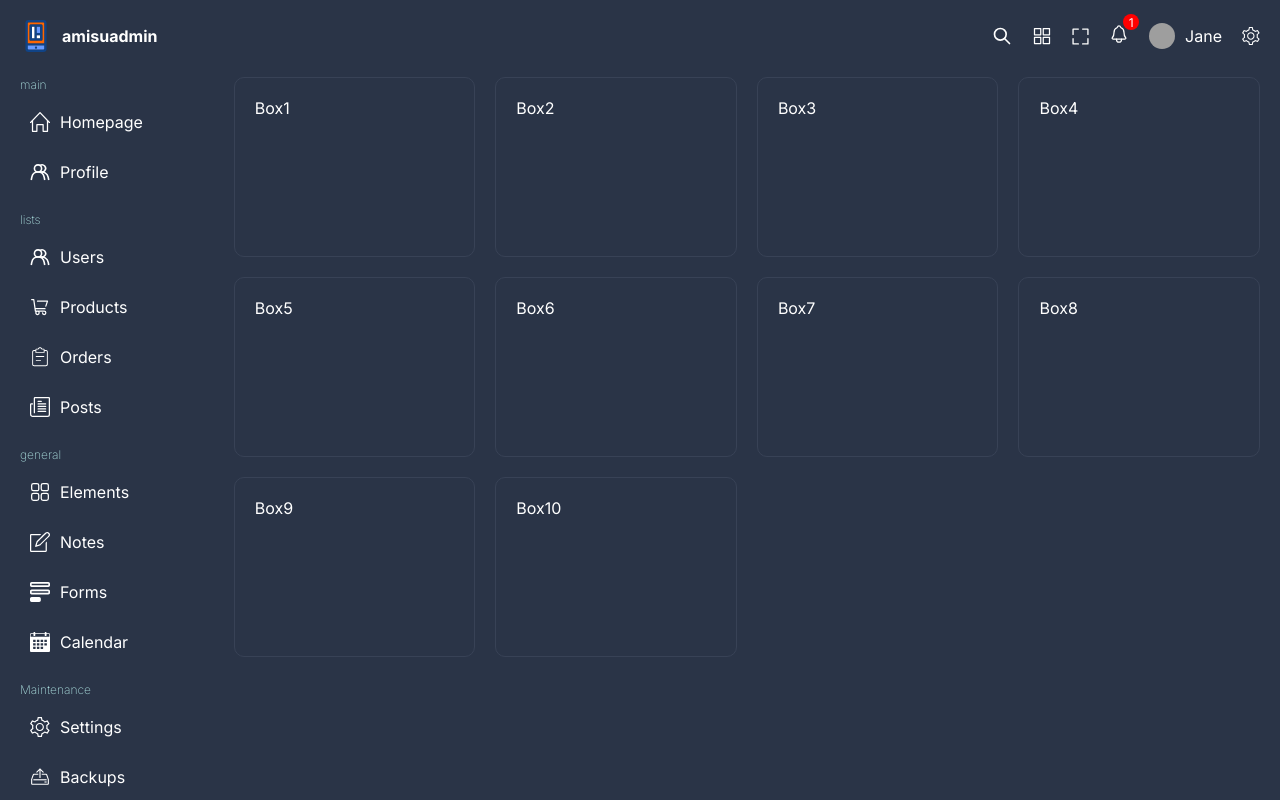
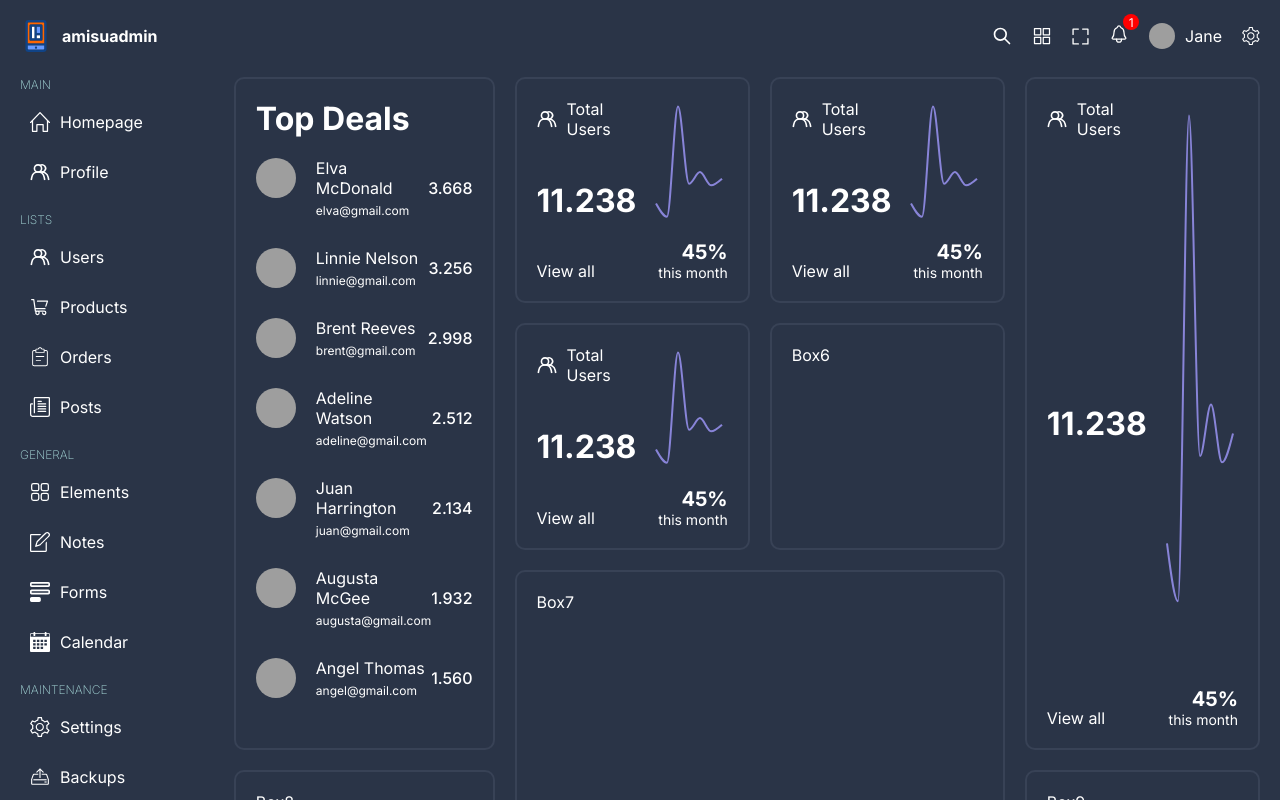
Before and after one commit to amisu-ctr/admin-ui, a React (Vite) app: page / in a window 1280 px wide. Shown: the top 800 px of the page. Built offline with nearby package versions, Linux system fonts and the light colour scheme; grey boxes are pictures that could not be loaded.

Commit message:
CharBox sect

```diff
--- a/package.json
+++ b/package.json
@@ -13,6 +13,7 @@
     "react": "^18.2.0",
     "react-dom": "^18.2.0",
     "react-router-dom": "^6.20.1",
+    "recharts": "^2.10.3",
     "sass": "^1.69.5"
   },
   "devDependencies": {
--- /dev/null
+++ b/src/components/chartBox/ChartBox.tsx
@@ -0,0 +1,84 @@
+import { Link } from 'react-router-dom'
+import './chartBox.scss'
+import { Line, LineChart, ResponsiveContainer, Tooltip } from 'recharts'
+
+
+const data = [
+    {
+        name: 'Page A',
+        uv: 4000,
+        pv: 2400,
+        amt: 2400,
+    },
+    {
+        name: 'Page B',
+        uv: 3000,
+        pv: 1398,
+        amt: 2210,
+    },
+    {
+        name: 'Page C',
+        uv: 2000,
+        pv: 9800,
+        amt: 2290,
+    },
+    {
+        name: 'Page D',
+        uv: 2780,
+        pv: 3908,
+        amt: 2000,
+    },
+    {
+        name: 'Page E',
+        uv: 1890,
+        pv: 4800,
+        amt: 2181,
+    },
+    {
+        name: 'Page F',
+        uv: 2390,
+        pv: 3800,
+        amt: 2500,
+    },
+    {
+        name: 'Page G',
+        uv: 3490,
+        pv: 4300,
+        amt: 2100,
+    },
+];
+
+
+const ChartBox = () => {
+    return (
+        <div className='chartBox'>
+            <div className="boxInfo">
+                <div className="title">
+                    <img src="/user.svg" alt="" />
+                    <span>Total Users</span>
+                </div>
+                <h1>11.238</h1>
+                <Link to='/'>View all</Link>
+            </div>
+            <div className="chartInfo">
+                <div className='chart'>
+                    <ResponsiveContainer width="100%" height="100%">
+                        <LineChart width={300} height={100} data={data}>
+                            <Tooltip
+                                contentStyle={{ background: 'transparent', border: 'none' }} labelStyle={{ display: 'none' }}
+                                position={{x: 10, y: 60}}
+                            />
+                            <Line type="monotone" dataKey="pv" stroke="#8884d8" strokeWidth={2} dot={false} />
+                        </LineChart>
+                    </ResponsiveContainer>
+                </div>
+                <div className="texts">
+                    <span className="percentage">45%</span>
+                    <span className="duration">this month</span>
+                </div>
+            </div>
+        </div>
+    )
+}
+
+export default ChartBox
--- /dev/null
+++ b/src/components/chartBox/chartBox.scss
@@ -0,0 +1,45 @@
+.chartBox{
+    display: flex;
+    height: 100%;
+
+    .boxInfo {
+        flex: 3;
+        display: flex;
+        flex-direction: column;
+        justify-content: space-between;
+
+        .title {
+            display: flex;
+            align-items: center;
+            gap: 10px;
+        }
+    }
+
+    .chartInfo {
+        flex: 2;
+        display: flex;
+        flex-direction: column;
+        justify-content: space-between;
+
+        .chart{
+            height: 100%;
+            width: 100%;
+        }
+
+        .texts {
+            display: flex;
+            flex-direction: column;
+            text-align: right;
+
+            .percentage {
+                font-weight: bold;
+                font-size: 20px;
+            }
+
+            .duration {
+                font-size: 14px;
+            }
+        }
+
+    }
+}
--- a/src/components/menu/menu.scss
+++ b/src/components/menu/menu.scss
@@ -11,6 +11,7 @@
             font-size: 12px;
             font-weight: 200;
             color: $soft-color;
+            text-transform: uppercase;
         }
 
         .listItem {
--- /dev/null
+++ b/src/components/topBox/TopBox.tsx
@@ -0,0 +1,26 @@
+import { topDealUsers } from "../../data"
+import './topBoxx.scss'
+
+const TopBox = () => {
+  return (
+    <div className="topBox">
+        <h1>Top Deals</h1>
+        <div className="list">
+            {topDealUsers.map(user=>(
+                <div className="listItem" key={user.id}>
+                    <div className="user">
+                        <img src={user.img} alt="" />
+                        <div className="userTexts">
+                            <span className="suername">{user.username}</span>
+                            <span className="email" >{user.email}</span>
+                        </div>
+                    </div>
+                    <span className="amount">{user.amount}</span>
+                </div>
+            ))}
+        </div>
+    </div>
+  )
+}
+
+export default TopBox
--- /dev/null
+++ b/src/components/topBox/topBoxx.scss
@@ -0,0 +1,47 @@
+.topBox{
+
+    h1{
+        margin-bottom: 20px;
+    }
+
+    .list{
+
+        .listItem {
+            display: flex;
+            align-items: center;
+            justify-content: space-between;
+            margin-bottom: 30px;
+
+            .user{
+                display: flex;
+                gap: 20px;
+
+                img{
+                    width: 40px;
+                    height: 40px;
+                    border-radius: 50%;
+                    object-fit: cover;
+                }
+
+                .userTexts{
+                    display: flex;
+                    flex-direction: column;
+                    gap: 5px;
+
+                    .username{
+                        font-size: 14px;
+                        font-weight: 500;
+                    }
+
+                    .email{
+                        font-size: 12px;
+                    }
+                }
+            }
+
+            .amount{
+                font-weight: 500;
+            }
+        }
+    }
+}
--- a/src/pages/home/Home.tsx
+++ b/src/pages/home/Home.tsx
@@ -1,18 +1,21 @@
+import ChartBox from '../../components/chartBox/ChartBox'
+import TopBox from '../../components/topBox/TopBox'
 import './home.scss'
 
 const Home = () => {
     return (
         <div className="home">
-            <div className="box box1">Box1</div>
-            <div className="box box2">Box2</div>
-            <div className="box box3">Box3</div>
-            <div className="box box4">Box4</div>
-            <div className="box box5">Box5</div>
+            <div className="box box1">
+                <TopBox  />
+            </div>
+            <div className="box box2"><ChartBox/></div>
+            <div className="box box3"><ChartBox/></div>
+            <div className="box box4"><ChartBox/></div>
+            <div className="box box5"><ChartBox/></div>
             <div className="box box6">Box6</div>
             <div className="box box7">Box7</div>
             <div className="box box8">Box8</div>
             <div className="box box9">Box9</div>
-            <div className="box box10">Box10</div>
         </div>
     )
 }
--- a/src/pages/home/home.scss
+++ b/src/pages/home/home.scss
@@ -9,6 +9,21 @@
     .box{
         padding: 20px;
         border-radius: 10px;
-        border: 1px solid $soft-bg;
+        border: 2px solid $soft-bg;
+    }
+
+    .box1 {
+        grid-column: span 1;
+        grid-row: span 3;
+    }
+
+    .box4{
+        grid-column: span 1;
+        grid-row: span 3;
+    }
+
+    .box7 {
+        grid-column: span 2;
+        grid-row: span 2;
     }
 }
```
Also changed, not shown: 1 other file (tests, documents, lock files or other folders).
